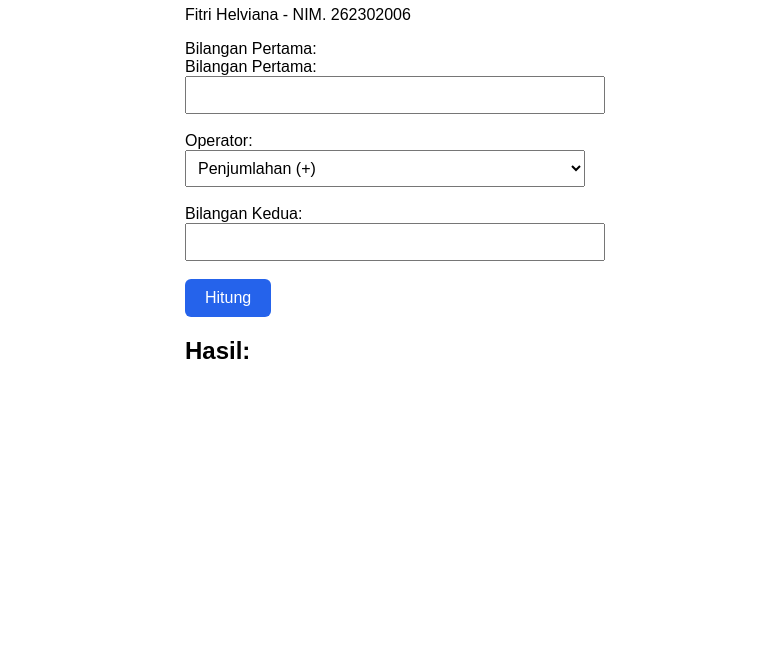
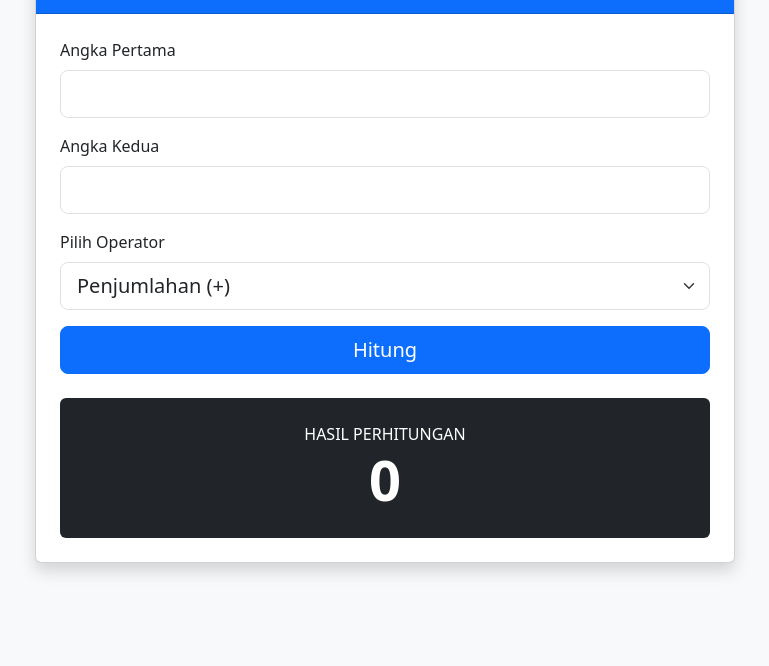
Before and after one commit to fitrihelviana119/helvianafitri, a plain HTML site: page index.html in a window 1280 px wide. Shown: the part 134-800 px from the top of the page, without its empty margins (255-1024 px from the left). Drawn offline with nearby package versions, Linux system fonts and the light colour scheme.

Commit message:
index.html

```diff
--- a/index.html
+++ b/index.html
@@ -3,81 +3,77 @@
 <head>
   <meta charset="UTF-8">
   <meta name="viewport" content="width=device-width, initial-scale=1.0">
-  <title>Kalkulator Sederhana</title>
-  <head>
-  <meta charset="UTF-8">
-  <meta name="viewport" content="width=device-width, initial-scale=1.0">
-  <title>Kalkulator Sederhana</title>
+  <title>Kalkulator Aritmatika</title>
+  <link href="https://cdn.jsdelivr.net/npm/bootstrap@5.3.3/dist/css/bootstrap.min.css" rel="stylesheet">
+</head>
+<body class="bg-light">
 
-  <style>
-    body {
-      font-family: Arial, sans-serif;
-      max-width: 400px;
-      margin: 40px auto;
-      padding: 20px;
-    }
-    input, select {
-      width: 100%;
-      padding: 8px;
-      font-size: 16px;
-    }
-    button {
-      padding: 10px 20px;
-      font-size: 16px;
-      background: #2563eb;
-      color: white;
-      border: none;
-      border-radius: 6px;
-    }
-  </style>
-  </head>
-<body>
+  <div class="container py-5">
+    <div class="card shadow mx-auto" style="max-width: 700px;">
 
-  <h1>Kalkulator Sederhana</h1>
-<p class="identitas">Fitri Helviana - NIM. 262302006</p>
+      <div class="card-header bg-primary text-white text-center py-3">
+        <h2 class="mb-1">Kalkulator Aritmatika</h2>
+        <div>Fitri Helviana - NIM. 262302006</div>
+      </div>
 
-<label>Bilangan Pertama:</label><br>
+      <div class="card-body p-4">
+        <div class="mb-3">
+          <label class="form-label">Angka Pertama</label>
+          <input type="number" id="bilangan1" class="form-control form-control-lg">
+        </div>
 
-  <label>Bilangan Pertama:</label><br>
-  <input type="number" id="bilangan1"><br><br>
+        <div class="mb-3">
+          <label class="form-label">Angka Kedua</label>
+          <input type="number" id="bilangan2" class="form-control form-control-lg">
+        </div>
 
-  <label>Operator:</label><br>
-  <select id="operator">
-    <option value="+">Penjumlahan (+)</option>
-    <option value="-">Pengurangan (-)</option>
-    <option value="*">Perkalian (×)</option>
-    <option value="/">Pembagian (÷)</option>
-  </select><br><br>
+        <div class="mb-3">
+          <label class="form-label">Pilih Operator</label>
+          <select id="operator" class="form-select form-select-lg">
+            <option value="+">Penjumlahan (+)</option>
+            <option value="-">Pengurangan (-)</option>
+            <option value="*">Perkalian (×)</option>
+            <option value="/">Pembagian (÷)</option>
+            <option value="%">Modulus (%)</option>
+            <option value="**">Pangkat (**)</option>
+          </select>
+        </div>
 
-  <label>Bilangan Kedua:</label><br>
-  <input type="number" id="bilangan2"><br><br>
+        <button class="btn btn-primary btn-lg w-100" onclick="hitung()">Hitung</button>
 
-  <button onclick="hitung()">Hitung</button>
+        <div class="bg-dark text-white text-center rounded p-4 mt-4">
+          <div class="text-uppercase">Hasil Perhitungan</div>
+          <div id="hasil" class="display-4 fw-bold">0</div>
+        </div>
+      </div>
 
-  <h2 id="hasil">Hasil: </h2>
+    </div>
+  </div>
 
   <script>
     function hitung() {
-      var bilangan1 = parseFloat(document.getElementById("bilangan1").value);
-      var bilangan2 = parseFloat(document.getElementById("bilangan2").value);
-      var operator = document.getElementById("operator").value;
+      var a = parseFloat(document.getElementById("bilangan1").value);
+      var b = parseFloat(document.getElementById("bilangan2").value);
+      var op = document.getElementById("operator").value;
       var hasil;
 
-      if (operator === "+") {
-        hasil = bilangan1 + bilangan2;
-      } else if (operator === "-") {
-        hasil = bilangan1 - bilangan2;
-      } else if (operator === "*") {
-        hasil = bilangan1 * bilangan2;
-      } else if (operator === "/") {
-        if (bilangan2 === 0) {
-          hasil = "Tidak bisa dibagi nol";
-        } else {
-          hasil = bilangan1 / bilangan2;
-        }
+      if (isNaN(a) || isNaN(b)) {
+        hasil = "Isi angka dulu";
+      } else if (op === "+") {
+        hasil = a + b;
+      } else if (op === "-") {
+        hasil = a - b;
+      } else if (op === "*") {
+        hasil = a * b;
+      } else if (op === "/") {
+        hasil = (b === 0) ? "Tidak bisa dibagi nol" : a / b;
+      } else if (op === "%") {
+        hasil = (b === 0) ? "Tidak bisa dibagi nol" : a % b;
+      } else if (op === "**") {
+        hasil = a ** b;
       }
 
-      document.getElementById("hasil").innerHTML = "Hasil: " + hasil;
+      document.getElementById("hasil").innerHTML = hasil;
     }
   </script>
 
```
